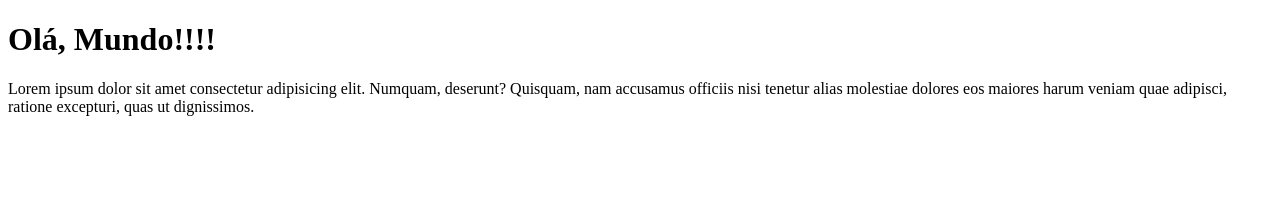
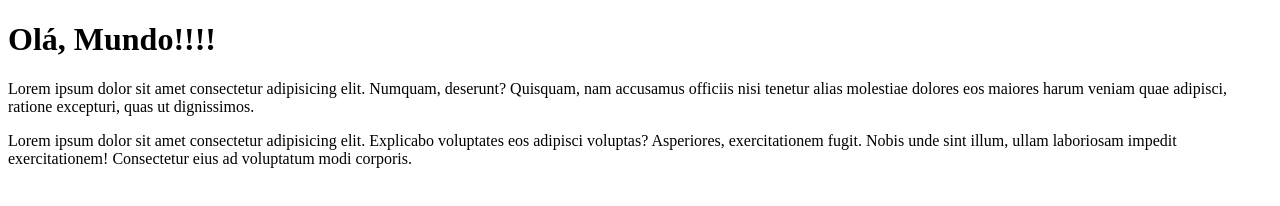
Before and after one commit to Arthur-Negrao-Smith/Ola-Mundo, a plain HTML site: page site-exemplo/index.html in a window 1280 px wide. Drawn offline with Linux system fonts and the light colour scheme.

Commit message:
adicionei um novo parágrafo

```diff
--- a/site-exemplo/index.html
+++ b/site-exemplo/index.html
@@ -13,6 +13,9 @@
     <p>Lorem ipsum dolor sit amet consectetur adipisicing elit. Numquam, deserunt? Quisquam, nam accusamus officiis nisi
         tenetur alias molestiae dolores eos maiores harum veniam quae adipisci, ratione excepturi, quas ut dignissimos.
     </p>
+    <p>Lorem ipsum dolor sit amet consectetur adipisicing elit. Explicabo voluptates eos adipisci voluptas? Asperiores,
+        exercitationem fugit. Nobis unde sint illum, ullam laboriosam impedit exercitationem! Consectetur eius ad
+        voluptatum modi corporis.</p>
 </body>
 
 </html>
```
